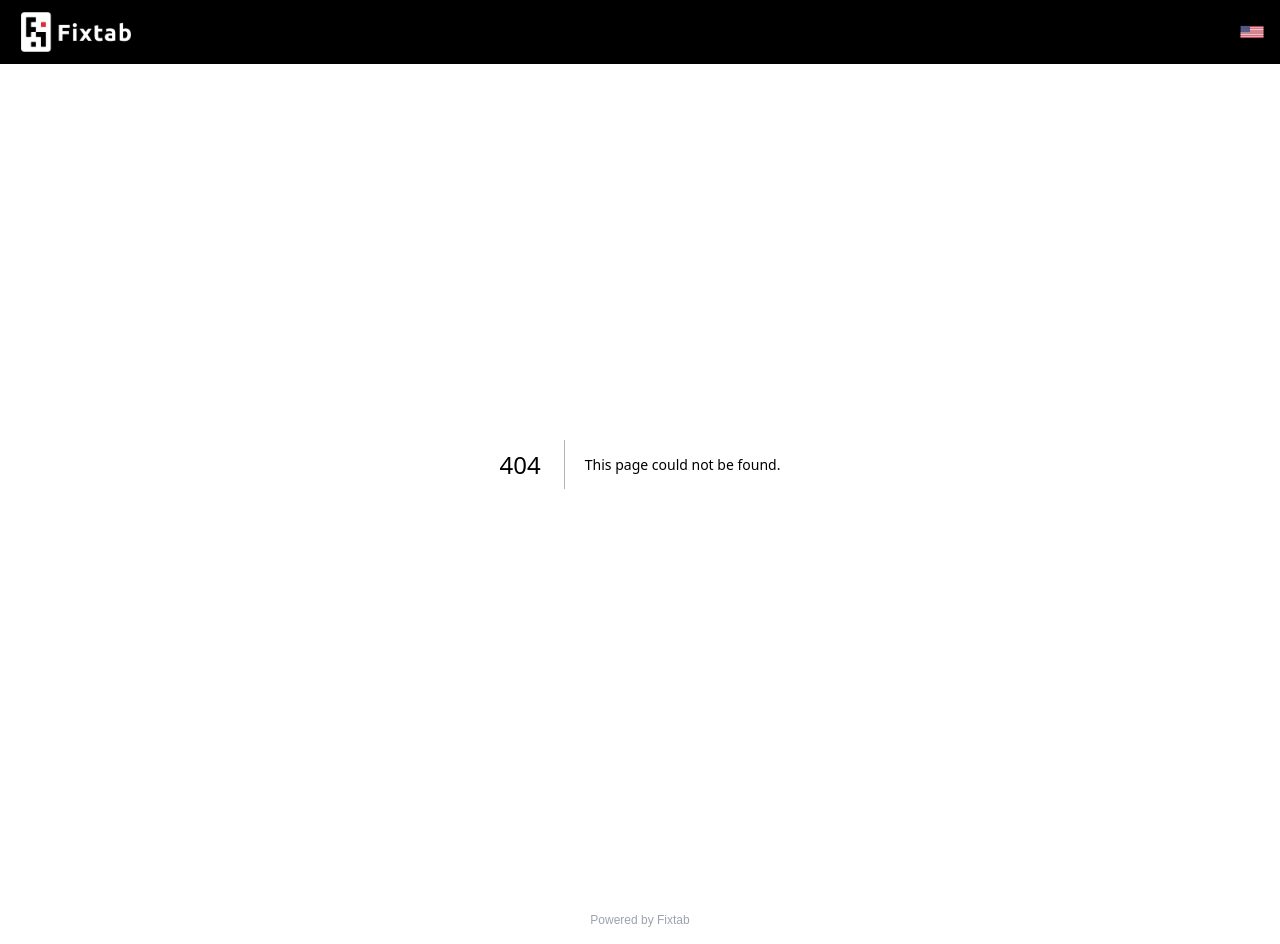
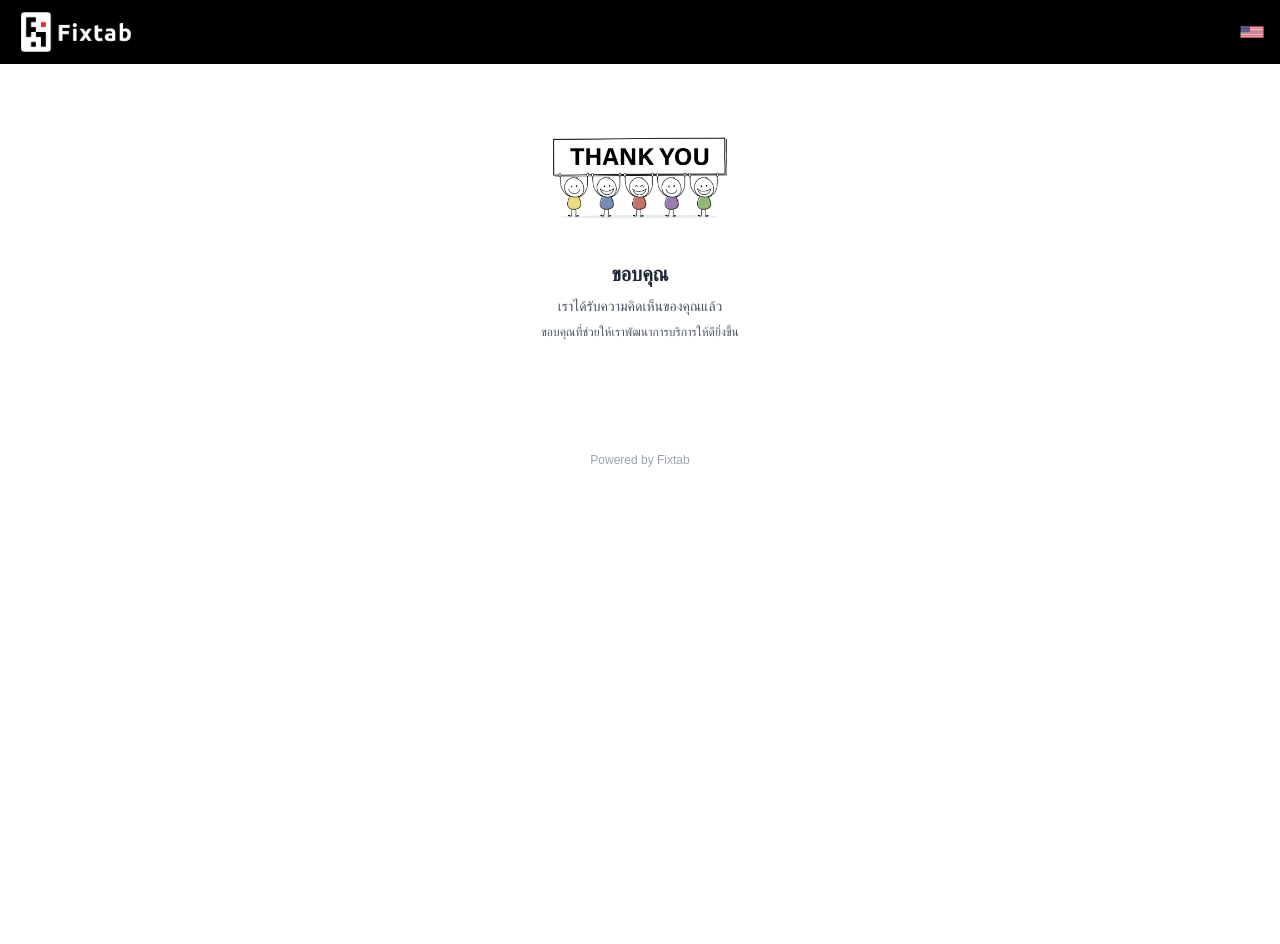
Before and after one commit to lominism/fixtab-microsite, a Next.js app: page /thankyou in a window 1280 px wide. Before the commit this address had no page. After the commit the page ends 800 px from the top, so only its background shows below. Built offline with nearby package versions, Linux system fonts and the light colour scheme.

Commit message:
thank you page

```diff
--- a/src/app/complete/page.js
+++ b/src/app/complete/page.js
@@ -3,6 +3,7 @@
 import { useLanguage } from "../LanguageContext";
 import { useState } from "react";
 import Image from "next/image";
+import { CiStar } from "react-icons/ci";
 
 const labels = {
   en: {
@@ -69,10 +70,12 @@ export default function ConfirmCompletion() {
 
       {/* Requested By */}
       <div className="flex justify-between items-center text-xs mb-8 w-full max-w-xs mx-auto">
-        <span className="font-semibold text-xs">{t.requestedBy}</span>
-        <div className="text-right">
+        <span className="font-semibold text-gray-900 text-xs">
+          {t.requestedBy}
+        </span>
+        <div className="flex flex-col items-end text-right">
           <span className="text-gray-500">{contactName}</span>
-          <span className="ml-2 text-gray-400">{datetime}</span>
+          <span className="text-gray-400">{datetime}</span>
         </div>
       </div>
 
@@ -109,7 +112,9 @@ export default function ConfirmCompletion() {
             />
           </div>
 
-          <h2 className="font-semibold text-sm mb-1">{t.reviewTitle}</h2>
+          <h2 className="font-semibold text-gray-900 text-sm mb-1">
+            {t.reviewTitle}
+          </h2>
           <p className="text-xs text-gray-600 mb-3">
             {t.reviewPrompt}
             <br />
@@ -124,7 +129,7 @@ export default function ConfirmCompletion() {
                 onClick={() => setRating(star)}
                 className="text-2xl mx-0.5"
               >
-                {star <= rating ? "⭐" : "☆"}
+                {star <= rating ? "⭐" : <CiStar className="text-gray-900" />}
               </button>
             ))}
           </div>
@@ -165,7 +170,9 @@ export default function ConfirmCompletion() {
       {/* Conditional Issues Form when "No, There are issues" */}
       {selectedAction === "issue" && (
         <div className="w-full max-w-xs bg-gray-50 p-4 rounded-2xl">
-          <h2 className="font-semibold text-sm mb-1">{t.reviewTitle}</h2>
+          <h2 className="font-semibold text-gray-900 text-base mb-1">
+            {t.reviewTitle}
+          </h2>
           <p className="text-xs text-gray-600 mb-4">{t.rejectPrompt}</p>
 
           {/* Issue Reasons */}
--- a/src/app/layout.js
+++ b/src/app/layout.js
@@ -5,6 +5,7 @@ import { useState } from "react";
 import Image from "next/image";
 import "./globals.css";
 import { LanguageContext } from "./LanguageContext";
+import Link from "next/link";
 
 const geistSans = Geist({
   variable: "--font-geist-sans",
@@ -28,6 +29,7 @@ export default function RootLayout({ children }) {
           <header className="bg-black px-4 py-3 flex items-center justify-between">
             <div className="flex items-center space-x-2">
               <div style={{ position: "relative", width: 120, height: 40 }}>
+                <Link href="/">
                   <Image
                     src="/fixtab-logo-white.png"
                     alt="Fixtab logo"
@@ -35,6 +37,7 @@ export default function RootLayout({ children }) {
                     style={{ objectFit: "contain" }}
                     priority
                   />
+                </Link>
               </div>
             </div>
             <button
--- a/src/app/page.js
+++ b/src/app/page.js
@@ -196,7 +196,7 @@ export default function Home() {
         </form>
       </main>
       {/* Navigation Buttons */}
-      <div className="py-8">
+      <div className="py-8 max-w-sm mx-auto">
         <p className="text-sm text-center">
           Temporary nav buttons to see other pages I made
         </p>
@@ -213,6 +213,12 @@ export default function Home() {
           >
             Complete Page
           </Link>
+          <Link
+            href="/thankyou"
+            className="w-full text-center px-4 py-2 rounded-lg border border-gray-300 bg-gray-100 text-gray-700 hover:bg-gray-200 transition font-medium"
+          >
+            Thank You Page
+          </Link>
         </div>
       </div>
       {/* End of natigation buttons */}
--- a/src/app/success/page.js
+++ b/src/app/success/page.js
@@ -25,10 +25,10 @@ export default function SuccessPage() {
 
   return (
     <div className="bg-white flex flex-col justify-center items-center px-4 py-16 text-center font-sans">
-      {/* Success Icon Placeholder */}
+      {/* Success Icon */}
       <div className="mb-6">
         <Image
-          src="/images/success.png" // Replace this with your real success icon later
+          src="/images/success.png"
           alt="Success Icon"
           width={120}
           height={120}
--- /dev/null
+++ b/src/app/thankyou/page.js
@@ -0,0 +1,41 @@
+"use client";
+
+import { useLanguage } from "../LanguageContext";
+import Image from "next/image";
+
+const labels = {
+  en: {
+    title: "Thank You",
+    messageLine1: "We have received your feedback.",
+    messageLine2: "Thank you for helping us improve our service.",
+  },
+  th: {
+    title: "ขอบคุณ",
+    messageLine1: "เราได้รับความคิดเห็นของคุณแล้ว",
+    messageLine2: "ขอบคุณที่ช่วยให้เราพัฒนาการบริการให้ดียิ่งขึ้น",
+  },
+};
+
+export default function ThankYouPage() {
+  const { lang } = useLanguage();
+  const t = labels[lang];
+
+  return (
+    <div className="bg-white flex flex-col justify-center items-center px-4 py-16 text-center font-sans">
+      {/* Thank You Illustration */}
+      <div className="mb-8">
+        <Image
+          src="/images/thankyou.jpg"
+          alt="Thank You Illustration"
+          width={200}
+          height={200}
+        />
+      </div>
+
+      {/* Thank You Message */}
+      <h1 className="text-xl font-bold text-gray-800 mb-2">{t.title}</h1>
+      <p className="text-gray-600 text-sm mb-2">{t.messageLine1}</p>
+      <p className="text-gray-600 text-xs">{t.messageLine2}</p>
+    </div>
+  );
+}
```
Also changed, not shown: public/images/thankyou.jpg (added). Lines whose indentation alone changed are shown as unchanged.
